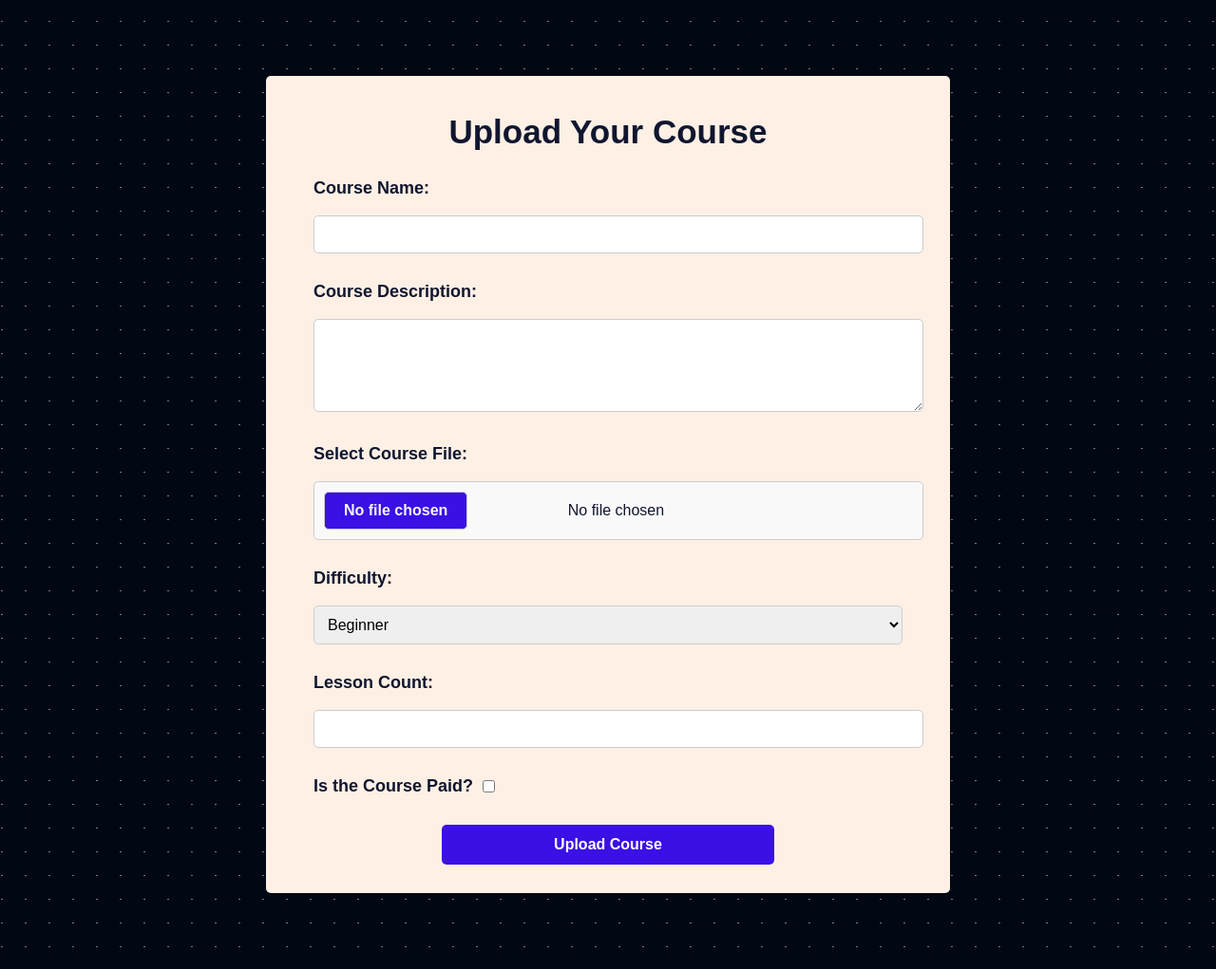
After one commit to madeandenis/codecademy-clone, a PHP site: template src/app/views/upload/index.php in a window 1280 px wide. The commit adds this page. Shown: the whole page at 95% size. Run offline with PHP 8.4, Linux system fonts and the light colour scheme; the template is opened without the code that fills it, so the values that code supplies are empty.

Commit message:
Implemented a course upload page and verification of the course path before granting access.

```diff
--- a/config/routes.php
+++ b/config/routes.php
@@ -8,6 +8,7 @@ use app\controllers\AdminController;
 use app\controllers\ApiController;
 use app\controllers\LessonController;
 use app\controllers\PricingController;
+use app\controllers\UploadController;
 use app\core\routing\Router;
 
 $router = Router::getRouter();
@@ -58,3 +59,7 @@ $router->get('/api/fetchVideo', ApiController::class, 'fetchVideo');
 // Course and Lesson routes
 $router->get('/course/(\d+)', CourseController::class, 'getCourse');
 $router->get('/course/(\d+)/lesson/(\d+)', LessonController::class, 'getLesson');
+
+// Upload course route
+$router->get('/upload', UploadController::class, 'upload');
+$router->post('/upload', UploadController::class, 'submitUpload');
--- a/src/app/utils/CourseUtil.php
+++ b/src/app/utils/CourseUtil.php
@@ -112,6 +112,7 @@ class CourseUtil
 
     public function renderCoursePage(Course $course)
     {
+
         $viewsPath = realpath(__DIR__ . '/../views');
         $template = file_get_contents($viewsPath.'/course/course_template.php');
 
--- /dev/null
+++ b/src/app/views/upload/index.php
@@ -0,0 +1,253 @@
+<?php
+use app\utils\FlashMessage;
+use app\utils\Session;
+Session::start();
+?>
+
+<!DOCTYPE html>
+<html lang="en">
+
+    <head>
+        <meta charset="UTF-8">
+        <meta name="viewport" content="width=device-width, initial-scale=1.0">
+        <title>Course Upload</title>
+        <style>
+            body {
+                --dot-bg: #010813;
+                --dot-color: whitesmoke;
+                --dot-size: 0.6px;
+                --dot-space: 25px;
+                background:
+                    linear-gradient(90deg, var(--dot-bg) calc(var(--dot-space) - var(--dot-size)), transparent 1%) center / var(--dot-space) var(--dot-space),
+                    linear-gradient(var(--dot-bg) calc(var(--dot-space) - var(--dot-size)), transparent 1%) center / var(--dot-space) var(--dot-space),
+                    var(--dot-color);
+                font-family: Apercu, sans-serif;
+            }
+
+            .course-upload-container {
+                background-color: #FFF0E5;
+                color: #10162F;
+                width: 80%;
+                max-width: 700px;
+                margin: 10vh auto;
+                padding: 10px;
+                border-radius: 5px;
+            }
+
+            .course-upload-container h2 {
+                text-align: center;
+                font-weight: 700;
+                font-size: 35px;
+                font-weight: bold;
+                font-family: 'Poppins', sans-serif;
+            }
+
+            .course-upload-container .form-group {
+                padding-left: 40px;
+                padding-right: 40px;
+                padding-bottom: 30px;
+            }
+
+            .course-upload-container label {
+                font-size: 18px;
+                font-weight: 700;
+                display: block;
+            }
+
+            .course-upload-container input[type="text"],
+            .course-upload-container textarea,
+            .course-upload-container select {
+                width: 100%;
+                padding: 10px;
+                border-radius: 5px;
+                border: 1px solid #ccc;
+                font-size: 16px;
+            }
+
+            .form-group input[type="number"] {
+                width: 100%;
+                padding: 10px;
+                border-radius: 5px;
+                border: 1px solid #ccc;
+                font-size: 16px;
+            }
+
+            .form-group.checkbox {
+                display: flex;
+                align-items: center;
+            }
+
+            .form-group.checkbox label {
+                display: flex;
+                align-items: center;
+            }
+
+            .form-group.checkbox input[type="checkbox"] {
+                margin-left: 10px;
+            }
+
+            .course-upload-container button[type="submit"] {
+                width: 50%;
+                background-color: #3A10E5;
+                color: white;
+                border: none;
+                border-radius: 5px;
+                padding: 12px 20px;
+                font-size: 16px;
+                font-weight: 700;
+                cursor: pointer;
+                transition: background-color 0.3s ease-in-out;
+                margin: 0 auto;
+                margin-bottom: 20px;
+                display: block;
+            }
+
+            .course-upload-container button[type="submit"]:hover {
+                background-color: #2d0a9f;
+            }
+
+            .course-upload-container input[type="file"] {
+                width: 100%;
+                padding: 10px;
+                border-radius: 5px;
+                border: 1px solid #ccc;
+                font-size: 16px;
+                background-color: #f9f9f9;
+                cursor: pointer;
+            }
+
+
+            .course-upload-container input[type="file"]::-webkit-file-upload-button::before {
+                content: 'Select File';
+            }
+
+            .course-upload-container input[type="file"]::-webkit-file-upload-button {
+                visibility: hidden;
+            }
+
+            .course-upload-container input[type="file"]::before {
+                content: 'No file chosen';
+                display: inline-block;
+                padding: 10px 20px;
+                border-radius: 5px;
+                border: 1px solid #ccc;
+                background-color: #3A10E5;
+                color: whitesmoke;
+                font-weight: 700;
+                cursor: pointer;
+            }
+
+            .error-container,
+            .success-container {
+                position: relative;
+                display: inline-block;
+                left: 50%;
+                transform: translate(-50%, 50%);
+                width: 350px;
+                padding: 15px;
+                justify-content: center;
+                flex-direction: column;
+                background-color: white;
+                border: 1px solid black;
+            }
+
+            #loginBody .error-container {
+                transform: translate(-50%, 150%);
+            }
+
+            .error,
+            .success {
+                font-size: 14px;
+                font-weight: 550;
+                font-family: 'Apercu', sans-serif;
+                list-style-type: none;
+                padding-top: 5px;
+                padding-bottom: 5px;
+                padding-left: 15px;
+            }
+
+            .error span {
+                position: absolute;
+                font-size: 20px;
+                color: #df6d6d;
+                transform: translate(-120%, -7%);
+                padding-right: 5px;
+            }
+
+            .success span {
+                position: absolute;
+                font-size: 16px;
+                color: #539220;
+                transform: translate(-120%, -7%);
+                padding-right: 5px;
+            }
+        </style>
+    </head>
+
+    <body>
+        <?php
+        $flashMessage = new FlashMessage();
+        $flashMessage->setPageType('upload');
+        $flashMessage->displayErrorMessage();
+        $flashMessage->displaySuccessMessage();
+        ?>
+        <div class="course-upload-container">
+            <h2>Upload Your Course</h2>
+            <form method="post" enctype="multipart/form-data">
+                <div class="form-group">
+                    <label for="courseName">Course Name:</label><br>
+                    <input type="text" id="courseName" name="courseName">
+                </div>
+
+                <div class="form-group">
+                    <label for="courseDescription">Course Description:</label><br>
+                    <textarea id="courseDescription" name="courseDescription" rows="4" cols="50"></textarea>
+                </div>
+
+                <div class="form-group">
+                    <label for="courseFile">Select Course File:</label><br>
+                    <input type="file" id="courseFile" name="courseFile">
+                </div>
+
+                <div class="form-group">
+                    <label for="difficulty">Difficulty:</label><br>
+                    <select id="difficulty" name="difficulty">
+                        <option value="beginner">Beginner</option>
+                        <option value="intermediate">Intermediate</option>
+                        <option value="advanced">Advanced</option>
+                    </select>
+                </div>
+
+                <div class="form-group">
+                    <label for="lessonCount">Lesson Count:</label><br>
+                    <input type="number" id="lessonCount" name="lessonCount" min="1">
+                </div>
+
+                <div class="form-group checkbox">
+                    <label for="isPaid">Is the Course Paid?</label>
+                    <input type="checkbox" id="isPaid" name="isPaid">
+                </div>
+
+                <div id="priceContainer" style="display: none;">
+                    <div class="form-group">
+                        <label for="price">Price:</label><br>
+                        <input type="number" id="price" name="price" step="0.01" min="0">
+                    </div>
+                </div>
+
+                <button type="submit">Upload Course</button>
+            </form>
+        </div>
+        <script>
+            document.getElementById('isPaid').addEventListener('change', function () {
+                var priceContainer = document.getElementById('priceContainer');
+                if (this.checked) {
+                    priceContainer.style.display = 'block';
+                } else {
+                    priceContainer.style.display = 'none';
+                }
+            });
+        </script>
+    </body>
+
+</html>
```
Also changed, not shown: src/app/controllers/Controller.php (+48 -20 lines), src/app/controllers/CourseController.php (+8 -1 lines), src/app/controllers/UploadController.php (added, +12 -0 lines), src/app/core/database/mysql/MySqlManager.php (+16 -2 lines), src/app/middleware/handleUpload.php (added, +90 -0 lines), src/app/views/auth/login.php (+5 -3 lines), src/app/views/auth/signup.php (+5 -3 lines), 1 other file.
